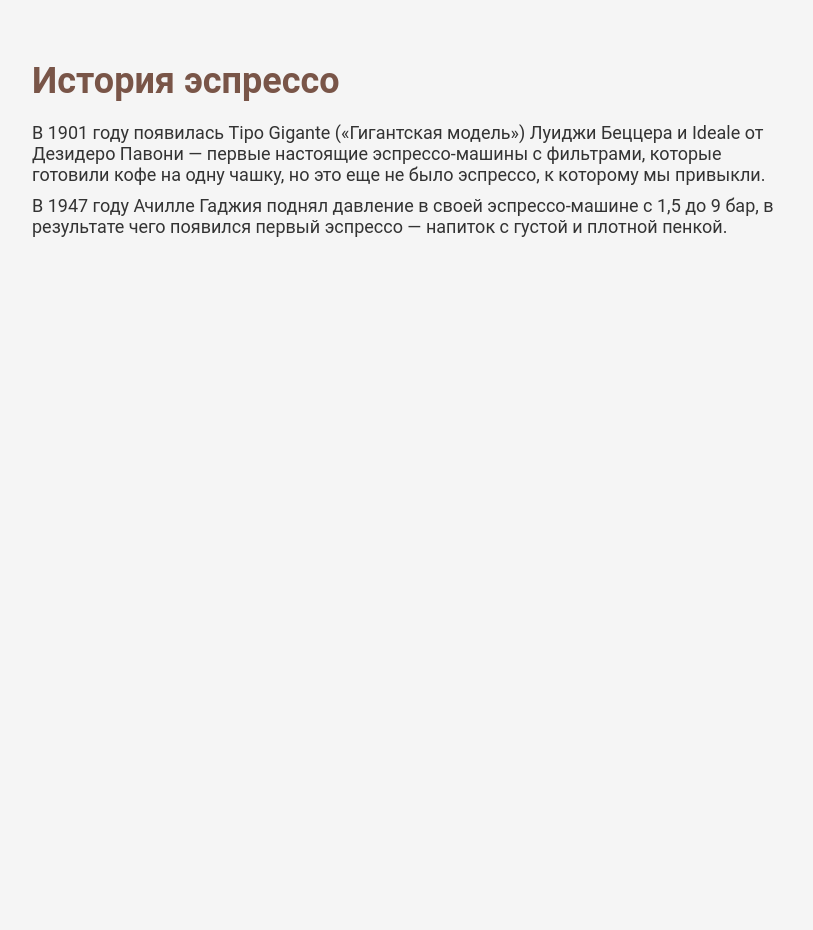
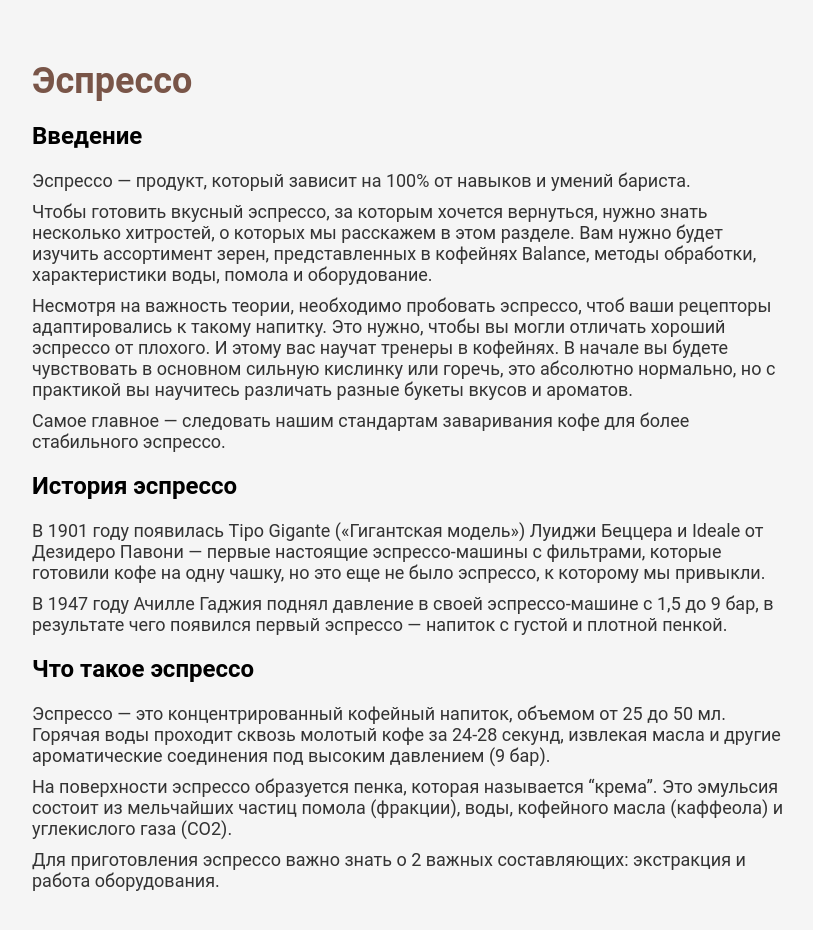
Before and after one commit to IIIAMAH4ik/vvedenie, a plain HTML site: page index.html in a window 1280 px wide. Shown: the whole page, without its empty margins (228-1041 px from the left). Before the commit the page ends 800 px from the top, so only its background shows below. Drawn offline with Linux system fonts and the light colour scheme.

Commit message:
Update index.html

```diff
--- a/index.html
+++ b/index.html
@@ -3,7 +3,7 @@
 <head>
     <meta charset="UTF-8">
     <meta name="viewport" content="width=device-width, initial-scale=1.0">
-    <title>История эспрессо</title>
+    <title>Эспрессо</title>
     <style>
         body {
             font-family: 'Roboto', sans-serif;
@@ -40,11 +40,22 @@
 </head>
 <body>
     <div class="container">
-        <h1>История эспрессо</h1>
+        <h1>Эспрессо</h1>
 
+        <h2>Введение</h2>
+        <p>Эспрессо — продукт, который зависит на 100% от навыков и умений бариста.</p>
+        <p>Чтобы готовить вкусный эспрессо, за которым хочется вернуться, нужно знать несколько хитростей, о которых мы расскажем в этом разделе. Вам нужно будет изучить ассортимент зерен, представленных в кофейнях Balance, методы обработки, характеристики воды, помола и оборудование.</p>
+        <p>Несмотря на важность теории, необходимо пробовать эспрессо, чтоб ваши рецепторы адаптировались к такому напитку. Это нужно, чтобы вы могли отличать хороший эспрессо от плохого. И этому вас научат тренеры в кофейнях. В начале вы будете чувствовать в основном сильную кислинку или горечь, это абсолютно нормально, но с практикой вы научитесь различать разные букеты вкусов и ароматов.</p>
+        <p>Самое главное — следовать нашим стандартам заваривания кофе для более стабильного эспрессо.</p>
+
+        <h2>История эспрессо</h2>
         <p>В 1901 году появилась Tipo Gigante («Гигантская модель») Луиджи Беццера и Ideale от Дезидеро Павони — первые настоящие эспрессо-машины с фильтрами, которые готовили кофе на одну чашку, но это еще не было эспрессо, к которому мы привыкли.</p>
+        <p>В 1947 году Ачилле Гаджия поднял давление в своей эспрессо-машине с 1,5 до 9 бар, в результате чего появился первый эспрессо — напиток с густой и плотной пенкой.</p>
 
-        <p>В 1947 году Ачилле Гаджия поднял давление в своей эспрессо-машине с 1,5 до 9 бар, в результате чего появился первый эспрессо — напиток с густой и плотной пенкой.</p>
+        <h2>Что такое эспрессо</h2>
+        <p>Эспрессо — это концентрированный кофейный напиток, объемом от 25 до 50 мл. Горячая воды проходит сквозь молотый кофе за 24-28 секунд, извлекая масла и другие ароматические соединения под высоким давлением (9 бар).</p>
+        <p>На поверхности эспрессо образуется пенка, которая называется “крема”. Это эмульсия состоит из мельчайших частиц помола (фракции), воды, кофейного масла (каффеола) и углекислого газа (CO2).</p>
+        <p>Для приготовления эспрессо важно знать о 2 важных составляющих: экстракция и работа оборудования.</p>
     </div>
 </body>
 </html>
```
